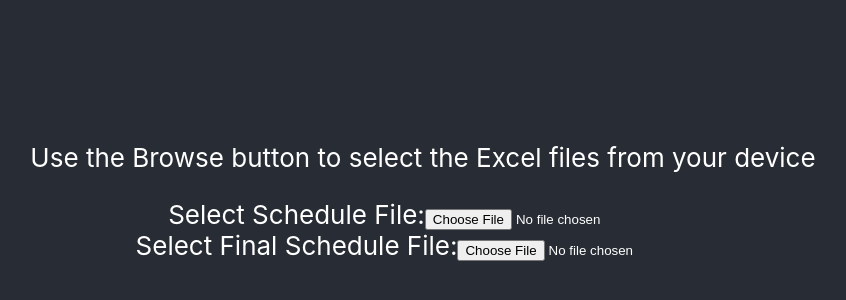
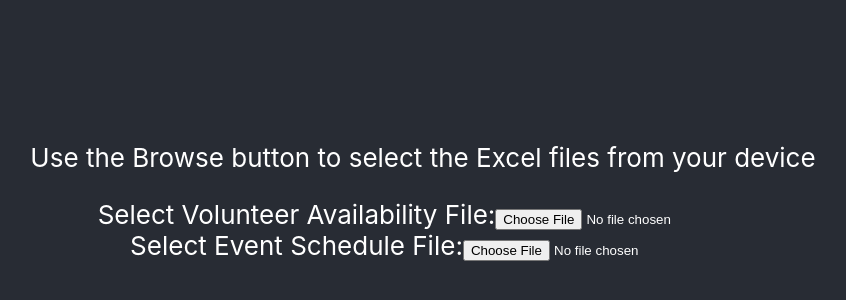
Before and after one commit to cfgdelaware23/Team-2, a React (Create React App) app in the folder main_app/: page / in a window 1280 px wide. Shown: the part 212-512 px from the top of the page, without its empty margins (217-1063 px from the left). Built offline with nearby package versions, Linux system fonts and the light colour scheme.

Commit message:
Fix file upload labels

```diff
--- a/main_app/src/App.js
+++ b/main_app/src/App.js
@@ -43,11 +43,11 @@ function App() {
           <>
             <p>Use the Browse button to select the Excel files from your device</p>
             <label htmlFor="firstFileInput">
-              Select Schedule File:
+              Select Volunteer Availability File:
               <input type="file" id="firstFileInput" onChange={handleDrop("first")} aria-describedby="fileInput" />
             </label>
             <label htmlFor="secondFileInput">
-              Select Final Schedule File:
+              Select Event Schedule File:
               <input type="file" id="secondFileInput" onChange={handleDrop("second")} aria-describedby="fileInput" />
             </label>
           </>
```
